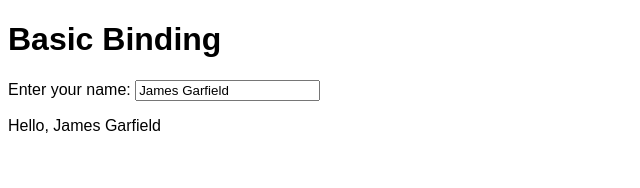
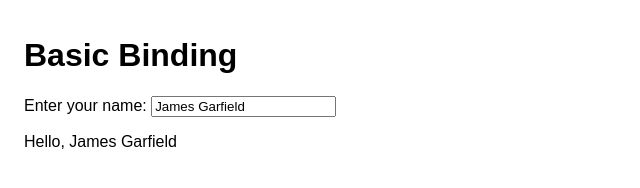
Before and after one commit to PlaidPhantom/vue-demo, a plain HTML site: page 1-basic.html in a window 1280 px wide. Shown: the whole page, without its empty margins (0-640 px from the left). Drawn offline with nearby package versions, Linux system fonts and the light colour scheme.

Commit message:
page padding

```diff
--- a/1-basic.html
+++ b/1-basic.html
@@ -7,6 +7,7 @@
 		<style type="text/css">
 			html {
 				font-family: sans-serif;
+				padding: 1em;
 			}
 
 		</style>
```
Also changed, not shown: 2-computed.html (+1 -0 lines), 3-methods.html (+1 -0 lines), 4-class.html (+1 -0 lines), 5-foreach.html (+1 -0 lines), 6-components.html (+1 -0 lines), 7-component-slots.html (+1 -0 lines), 8-router.html (+1 -0 lines), index.html (+1 -0 lines).
